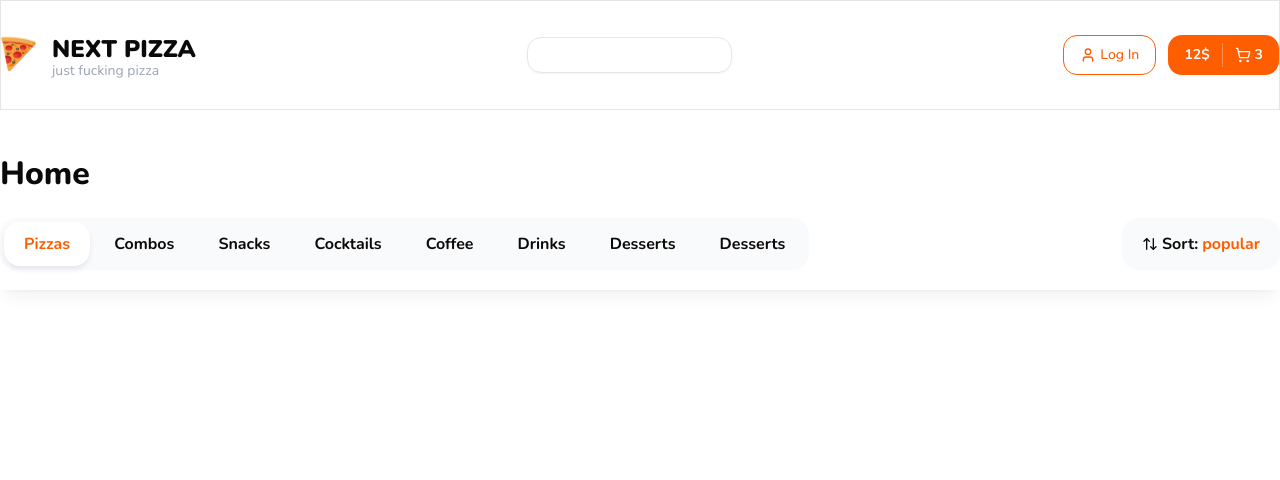
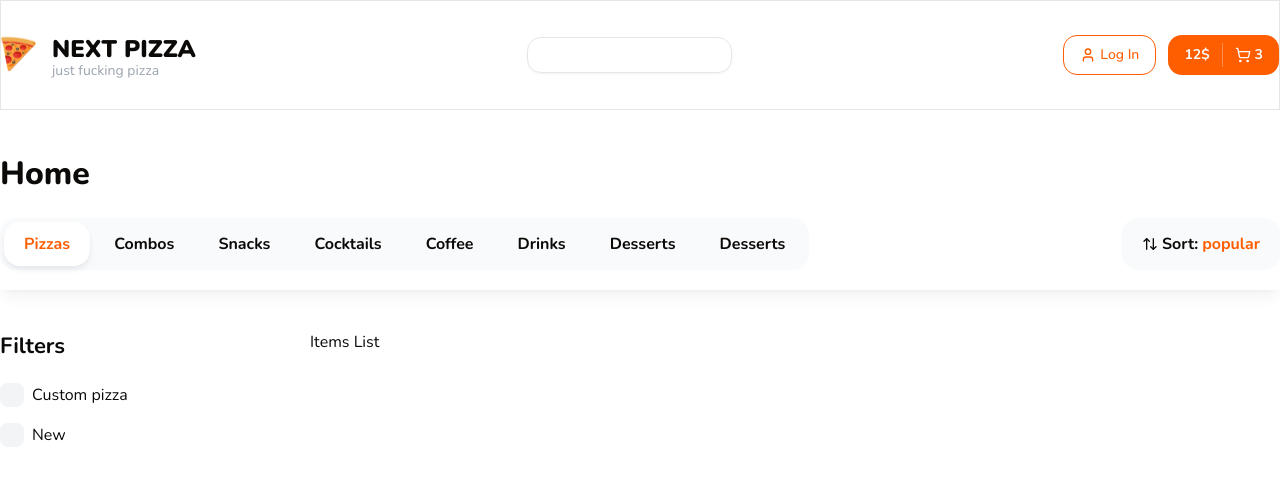
Before and after one commit to autoex/next-pizza, a Next.js app: page / in a window 1280 px wide. Shown: the top 480 px of the page. Built offline with nearby package versions, Linux system fonts and the light colour scheme.

Commit message:
add checkboxes for filters

```diff
--- a/app/page.tsx
+++ b/app/page.tsx
@@ -1,4 +1,4 @@
-import { Container, Title, TopBar } from '@/components/shared';
+import { Container, Filters, Title, TopBar } from '@/components/shared';
 
 export default function Home() {
   return (
@@ -12,6 +12,19 @@
       </Container>
       <TopBar />
 
+      <Container className='pb-14 mt-10'>
+        <div className=' flex gap-[60px]'>
+          <div className=' w-[250px]'>
+            <Filters />
+          </div>
+
+          <div className="flex-1">
+            <div className="flex flex-col gap-16">
+              Items List
+            </div>
+          </div>
+        </div>
+      </Container>
     </>
   );
 }
--- /dev/null
+++ b/components/shared/filter-checkbox.tsx
@@ -0,0 +1,34 @@
+import React from 'react';
+import { Checkbox } from '../ui/checkbox';
+
+export interface FilterChecboxProps {
+  text: string;
+  value: string;
+  endAdornment?: React.ReactNode;
+  onCheckedChange?: (checked: boolean) => void;
+  checked?: boolean;
+}
+
+export const FilterCheckbox: React.FC<FilterChecboxProps> = ({
+  text,
+  value,
+  endAdornment,
+  onCheckedChange,
+  checked,
+}) => {
+  return (
+    <div className="flex items-center space-x-2">
+      <Checkbox
+        onCheckedChange={onCheckedChange}
+        checked={checked}
+        value={value}
+        className="rounded-[8px] w-6 h-6"
+        id={`checkbox-${String(value)}`}
+      />
+      <label htmlFor={`checkbox-${String(value)}`} className="leading-none cursor-pointer flex-1">
+        {text}
+      </label>
+      {endAdornment}
+    </div>
+  );
+};
--- /dev/null
+++ b/components/shared/filters.tsx
@@ -0,0 +1,32 @@
+import React from 'react';
+import { cn } from '@/lib/utils';
+import { Title } from './title';
+import { FilterCheckbox } from './filter-checkbox';
+
+interface Props {
+  className?: string;
+}
+
+export const Filters: React.FC<Props> = ({ className }) => {
+  return (
+    <div className={cn(className)}>
+      <Title
+        text='Filters'
+        size='sm'
+        className='mb-5 font-bold'
+      />
+
+      <div className='flex flex-col gap-4'>
+        <FilterCheckbox
+          value='1'
+          text='Custom pizza'
+
+        />
+        <FilterCheckbox
+          value='2'
+          text='New'
+        />
+      </div>
+    </div>
+  );
+};
--- a/components/ui/checkbox.tsx
+++ b/components/ui/checkbox.tsx
@@ -1,10 +1,10 @@
-"use client"
+'use client';
 
-import * as React from "react"
-import * as CheckboxPrimitive from "@radix-ui/react-checkbox"
-import { CheckIcon } from "@radix-ui/react-icons"
+import * as React from 'react';
+import * as CheckboxPrimitive from '@radix-ui/react-checkbox';
+import { Check } from 'lucide-react';
 
-import { cn } from "@/lib/utils"
+import { cn } from '@/lib/utils';
 
 const Checkbox = React.forwardRef<
   React.ElementRef<typeof CheckboxPrimitive.Root>,
@@ -13,18 +13,15 @@
   <CheckboxPrimitive.Root
     ref={ref}
     className={cn(
-      "peer h-4 w-4 shrink-0 rounded-sm border border-primary shadow focus-visible:outline-none focus-visible:ring-1 focus-visible:ring-ring disabled:cursor-not-allowed disabled:opacity-50 data-[state=checked]:bg-primary data-[state=checked]:text-primary-foreground",
-      className
+      'peer h-4 w-4 shrink-0 bg-gray-100 ring-offset-background focus-visible:outline-none focus-visible:ring-2 focus-visible:ring-ring focus-visible:ring-offset-2 disabled:cursor-not-allowed disabled:opacity-50 data-[state=checked]:bg-primary data-[state=checked]:text-primary-foreground',
+      className,
     )}
-    {...props}
-  >
-    <CheckboxPrimitive.Indicator
-      className={cn("flex items-center justify-center text-current")}
-    >
-      <CheckIcon className="h-4 w-4" />
+    {...props}>
+    <CheckboxPrimitive.Indicator className={cn('flex items-center justify-center text-current')}>
+      <Check className="h-4 w-4" strokeWidth={3} />
     </CheckboxPrimitive.Indicator>
   </CheckboxPrimitive.Root>
-))
-Checkbox.displayName = CheckboxPrimitive.Root.displayName
+));
+Checkbox.displayName = CheckboxPrimitive.Root.displayName;
 
-export { Checkbox }
+export { Checkbox };
```
Also changed, not shown: components/shared/index.ts (+8 -6 lines).
